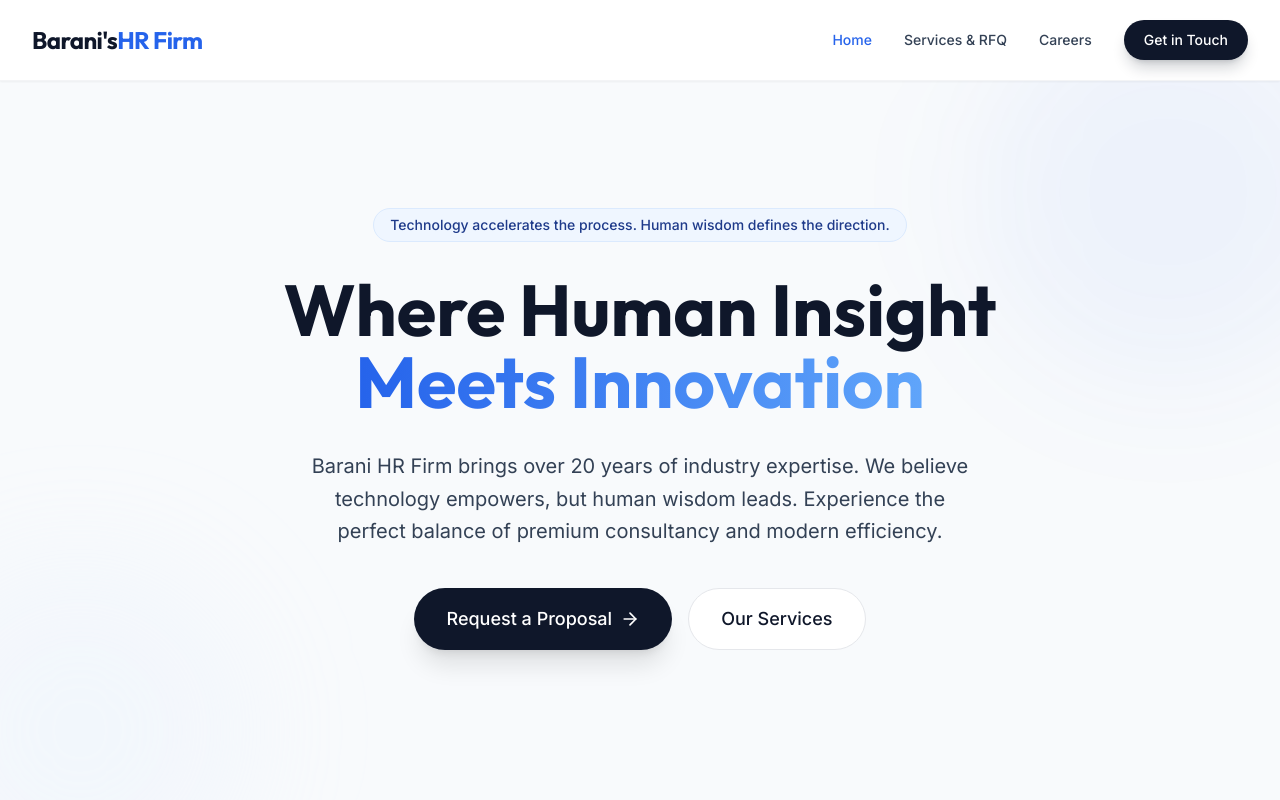
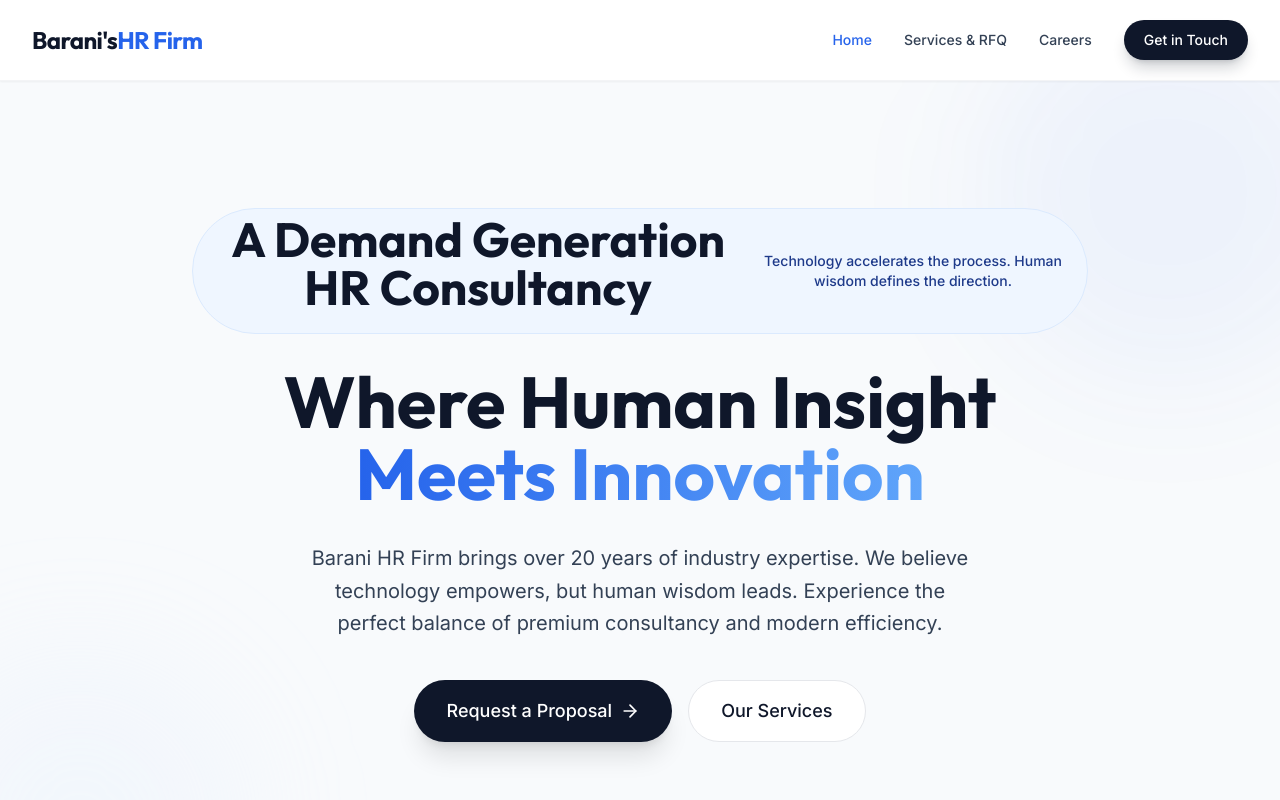
Before and after one commit to ritsroughworks/hr-portfolio, a React (Vite) app: page / in a window 1280 px wide. Shown: the top 800 px of the page. Built offline with nearby package versions, Linux system fonts and the light colour scheme.

Commit message:
Update Home.jsx

```diff
--- a/src/pages/Home.jsx
+++ b/src/pages/Home.jsx
@@ -60,6 +60,7 @@ const Home = () => {
                             transition={{ duration: 0.5 }}
                             className="inline-flex items-center space-x-2 bg-blue-50 rounded-full px-4 py-1.5 mb-8 border border-blue-100"
                         >
+                            <h2 className="text-3xl md:text-5xl font-display font-bold text-brand-primary mb-4">A Demand Generation HR Consultancy</h2>
                             <span className="text-blue-900 text-sm font-medium">Technology accelerates the process.
                                 Human wisdom defines the direction.</span>
                         </motion.div>
@@ -259,4 +260,5 @@ const Home = () => {
     );
 };
 
+
 export default Home;
```
